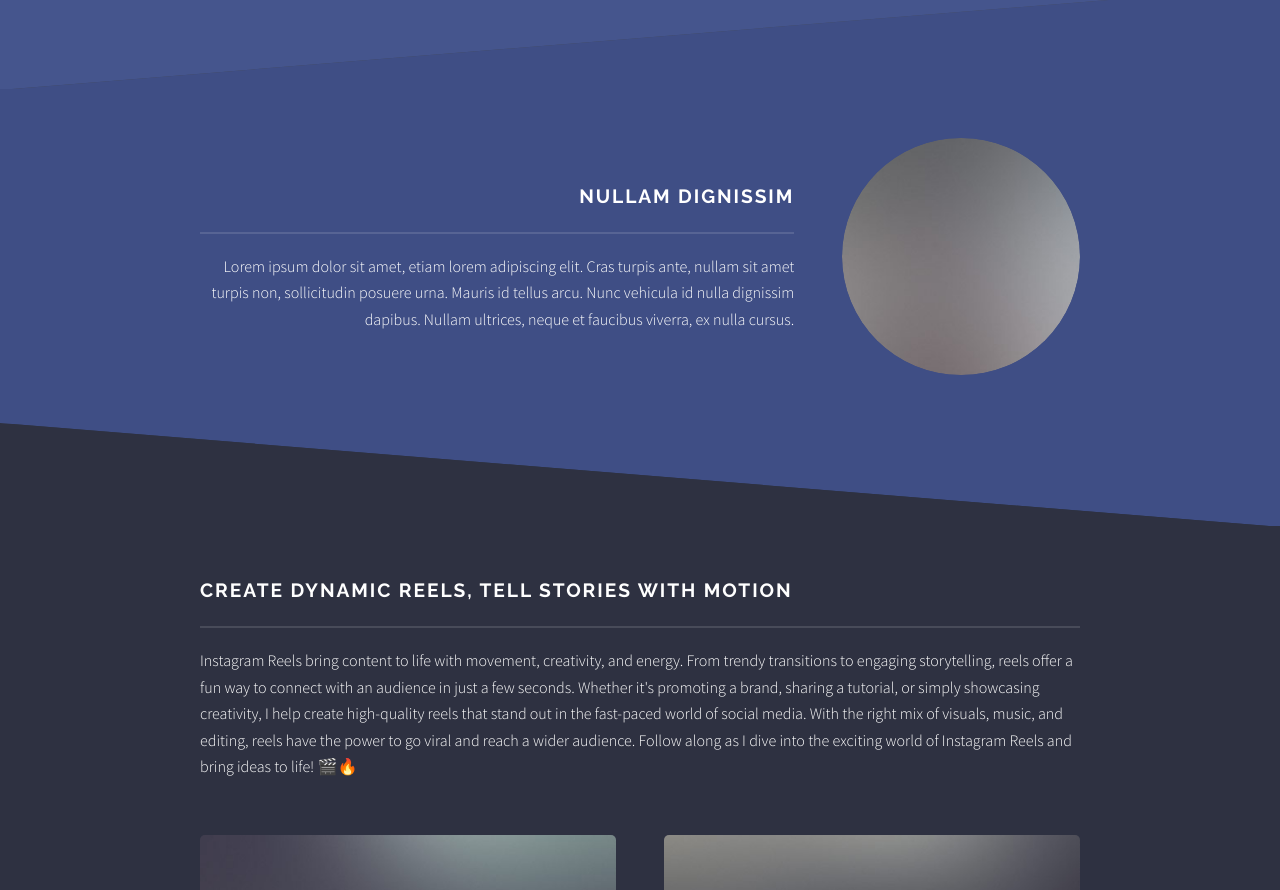
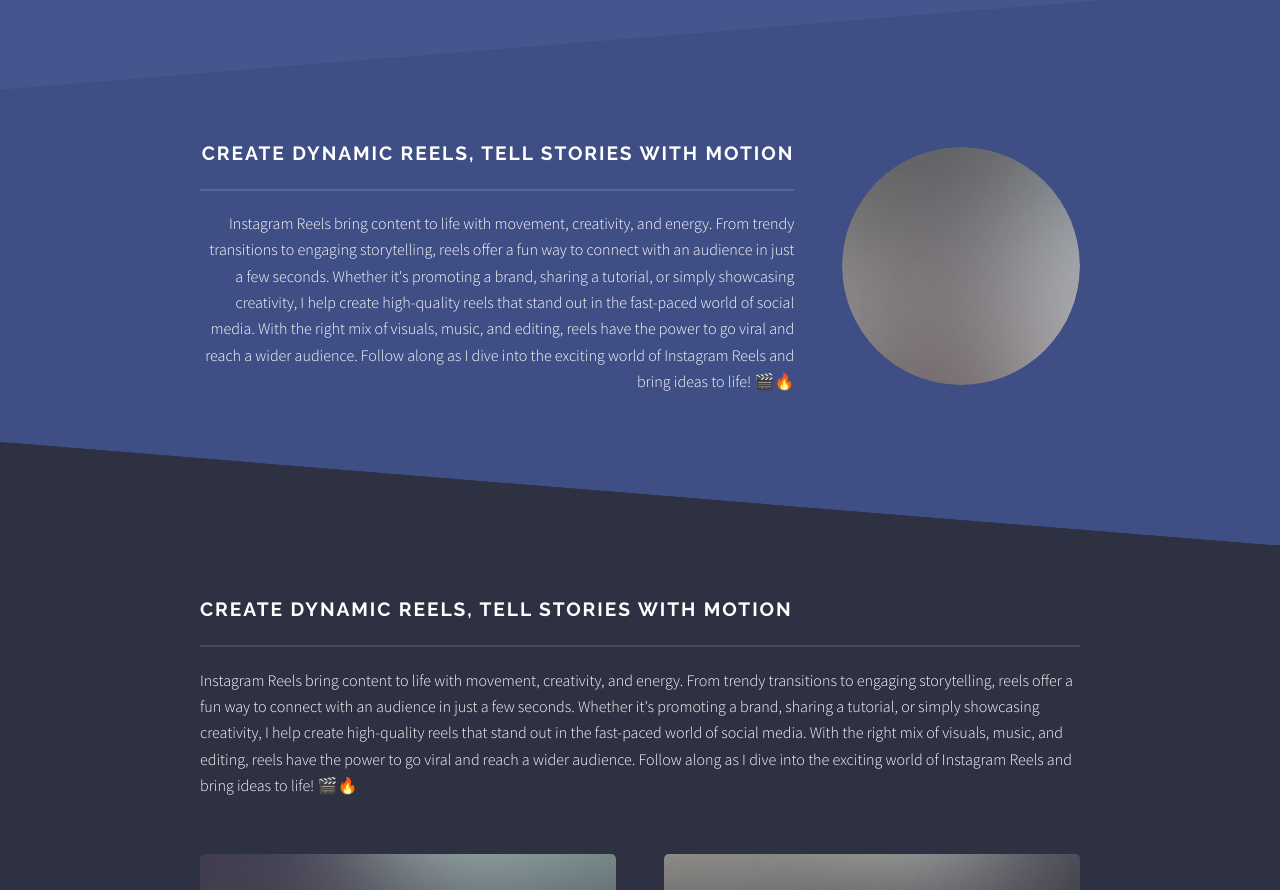
Before and after one commit to ichipatricia/ichipatricia.github.io, a plain HTML site: page index.html in a window 1280 px wide. Shown: the part 1400-2290 px from the top of the page. Drawn offline with Linux system fonts and the light colour scheme; files whose address does not match are found by name.

Commit message:
Update index.html

```diff
--- a/index.html
+++ b/index.html
@@ -75,8 +75,8 @@
 								<div class="inner">
 									<a href="#" class="image"><img src="pic03.jpg" alt="" /></a>
 									<div class="content">
-										<h2 class="major">Nullam dignissim</h2>
-										<p>Lorem ipsum dolor sit amet, etiam lorem adipiscing elit. Cras turpis ante, nullam sit amet turpis non, sollicitudin posuere urna. Mauris id tellus arcu. Nunc vehicula id nulla dignissim dapibus. Nullam ultrices, neque et faucibus viverra, ex nulla cursus.</p>
+										<h2 class="major">Create Dynamic Reels, Tell Stories with Motion</h2>
+										<p>Instagram Reels bring content to life with movement, creativity, and energy. From trendy transitions to engaging storytelling, reels offer a fun way to connect with an audience in just a few seconds. Whether it's promoting a brand, sharing a tutorial, or simply showcasing creativity, I help create high-quality reels that stand out in the fast-paced world of social media. With the right mix of visuals, music, and editing, reels have the power to go viral and reach a wider audience. Follow along as I dive into the exciting world of Instagram Reels and bring ideas to life! 🎬🔥</p>
 									</div>
 								</div>
 							</section>
```
